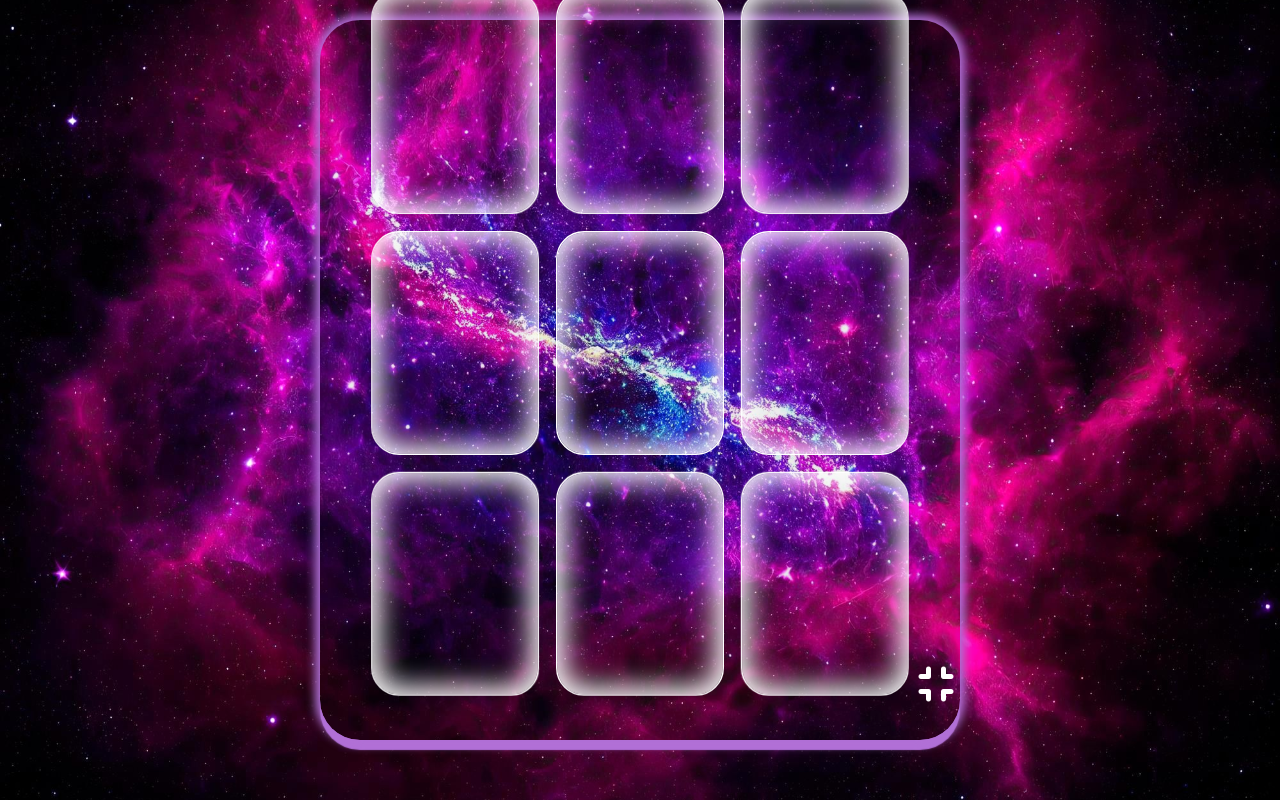
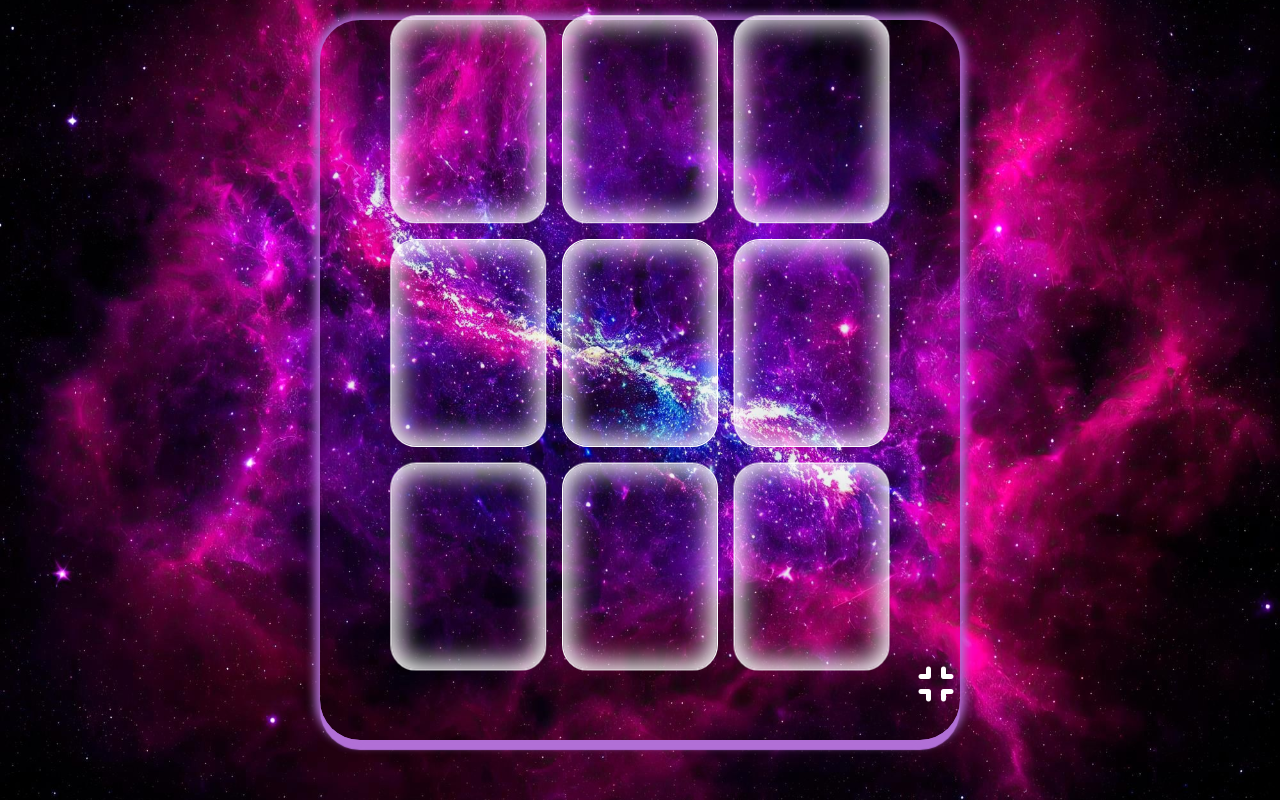
Before and after one commit to Web-Luxury-Design/Tic-Tac-Toe, a plain HTML site: page index.html in a window 1280 px wide. Both pictures are taken after a click on the icon 910 px from the left and 684 px from the top of the page. Shown: the top 800 px of the page. Drawn offline with Linux system fonts and the light colour scheme.

Commit message:
Finish Morpion

```diff
--- a/style2.css
+++ b/style2.css
@@ -1,7 +1,9 @@
 /* Full screen */
 
 .fullScreen{
-    scale: 1.4;
+    margin-top: 10px;
+    margin-bottom: 0;
+    scale: 1.3;
     gap: 12px;
 }
 .Hidden{
```
